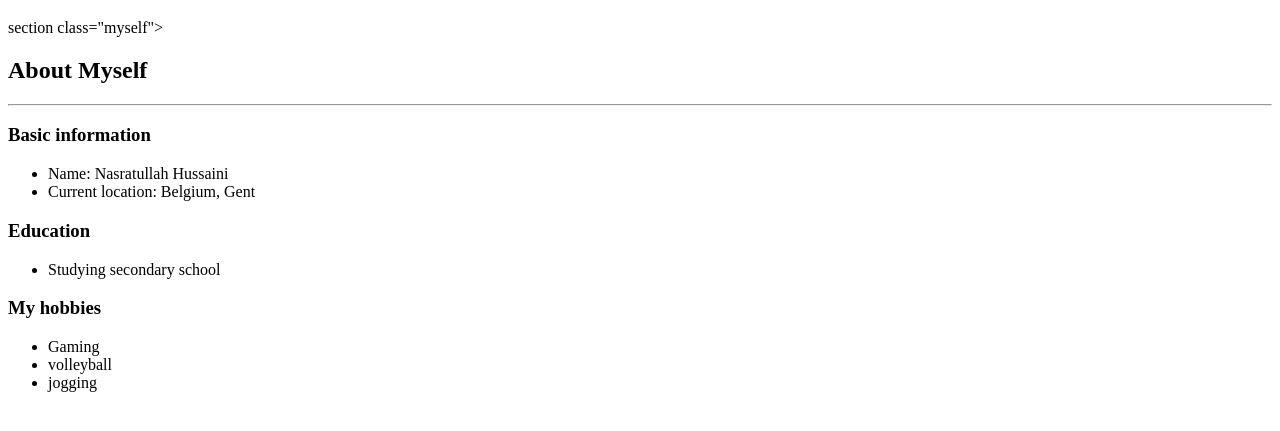
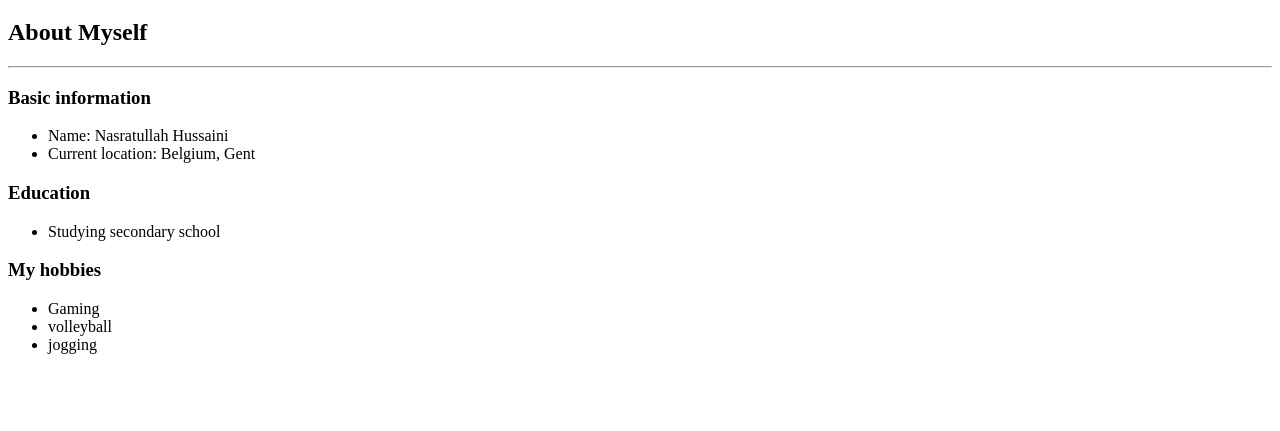
Before and after one commit to NasratullahHussaini/NasratullahHussaini.github.io, a plain HTML site: page index.html in a window 1280 px wide. Shown: the part 61-492 px from the top of the page. Drawn offline with Linux system fonts and the light colour scheme.

Commit message:
delete one mistake

```diff
--- a/index.html
+++ b/index.html
@@ -8,7 +8,7 @@
 </head>
 <body>
   <h1>My fist individual project</h1>
-  section class="myself">
+  <section>
   <h2>About Myself</h2>
   <hr>
   <h3>
```
